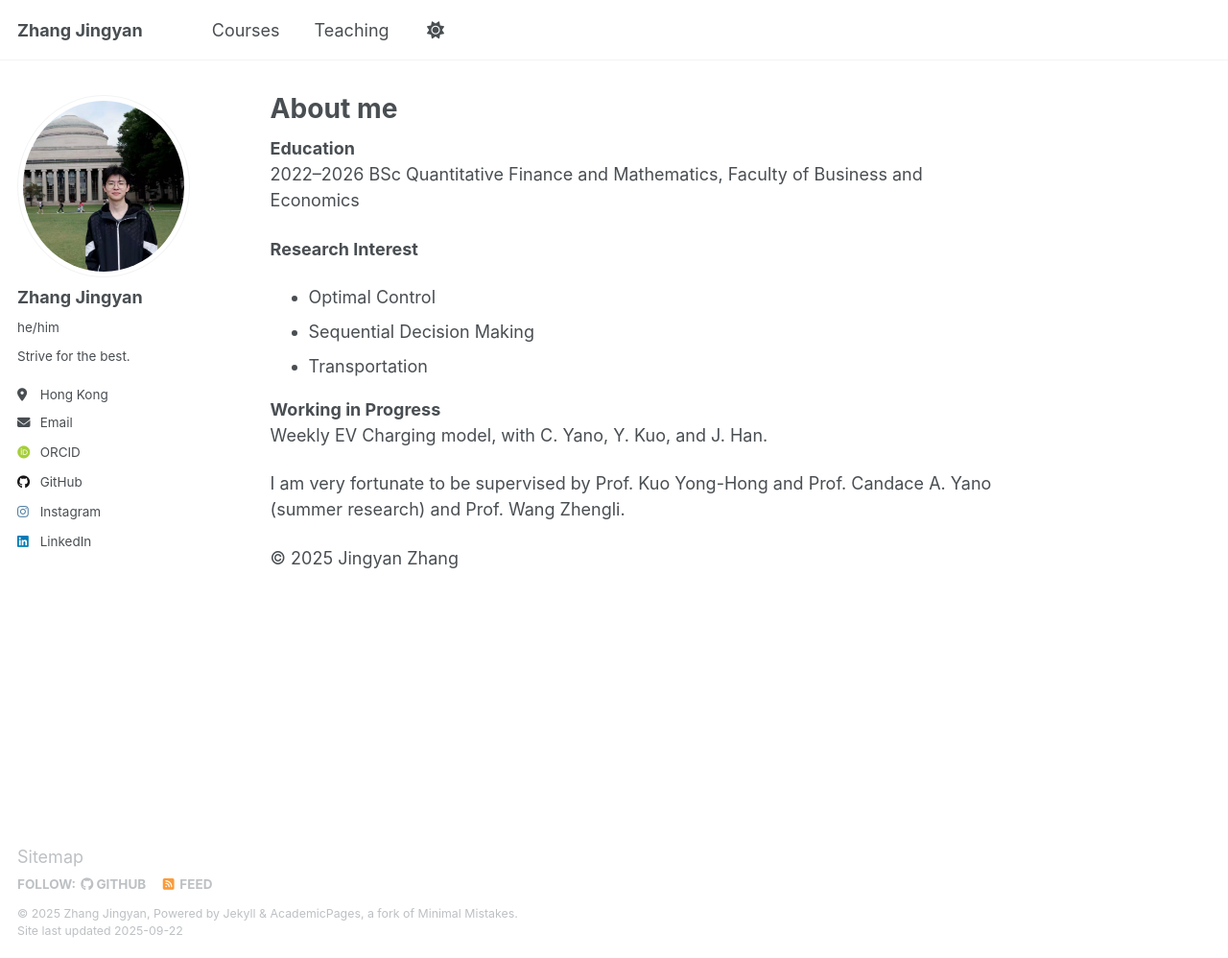
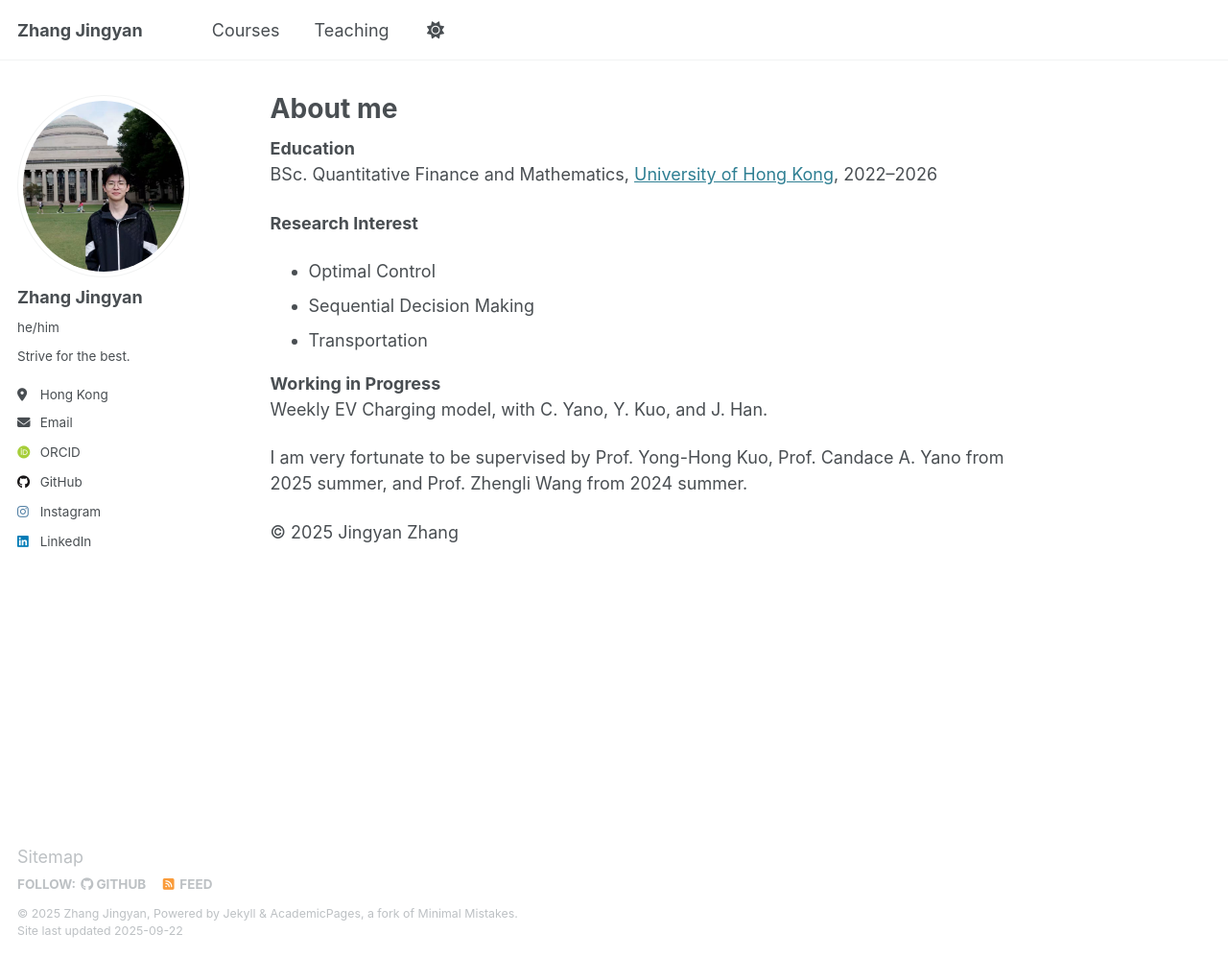
Before and after one commit to zjy-Felix/Felix, a Jekyll site: the page built from _pages/about.md, in a window 1280 px wide and 998 px high. Shown: the whole window at 96% size. Built offline with Jekyll 4.4.1, drawn with Linux system fonts in a browser that asks for light colours; some web fonts are replaced.

Commit message:
Update about.md

```diff
--- a/_pages/about.md
+++ b/_pages/about.md
@@ -8,7 +8,7 @@ redirect_from:
 ---
 
 **Education**
-2022–2026 BSc Quantitative Finance and Mathematics, Faculty of Business and Economics
+BSc. Quantitative Finance and Mathematics, [University of Hong Kong]([https://www.hku.hk](https://www.hku.hk/)), 2022--2026
 
 **Research Interest**
 - Optimal Control
@@ -18,7 +18,7 @@ redirect_from:
 **Working in Progress**
 Weekly EV Charging model, with C. Yano, Y. Kuo, and J. Han.
 
-I am very fortunate to be supervised by Prof. Kuo Yong-Hong and Prof. Candace A. Yano (summer research) and Prof. Wang Zhengli.
+I am very fortunate to be supervised by Prof. Yong-Hong Kuo, Prof. Candace A. Yano from 2025 summer, and Prof. Zhengli Wang from 2024 summer.
 
 
 <footer>
```
